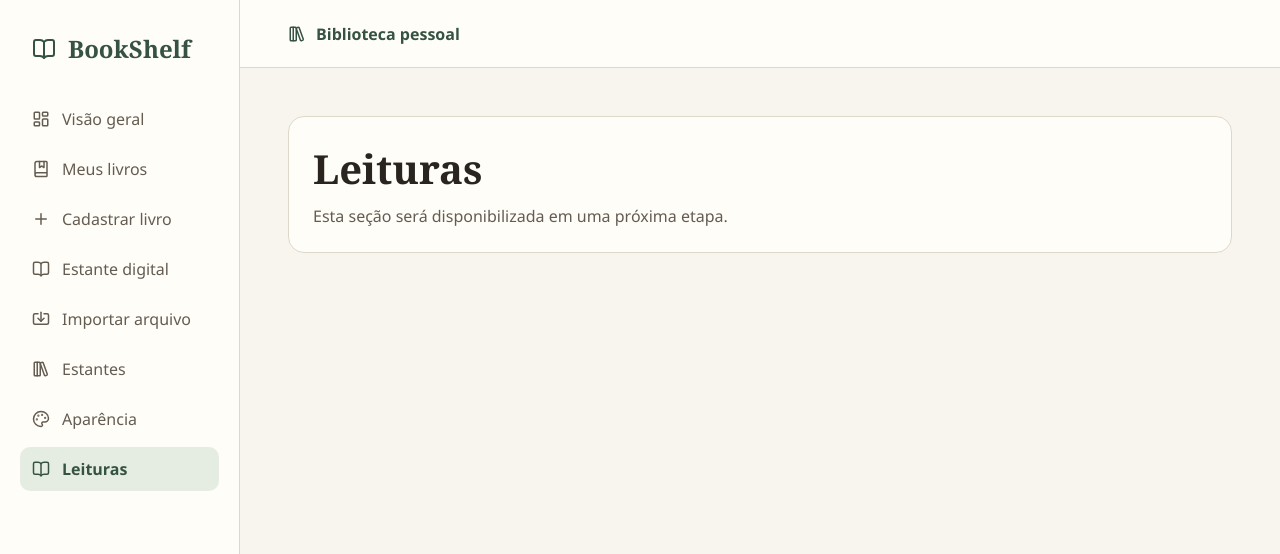
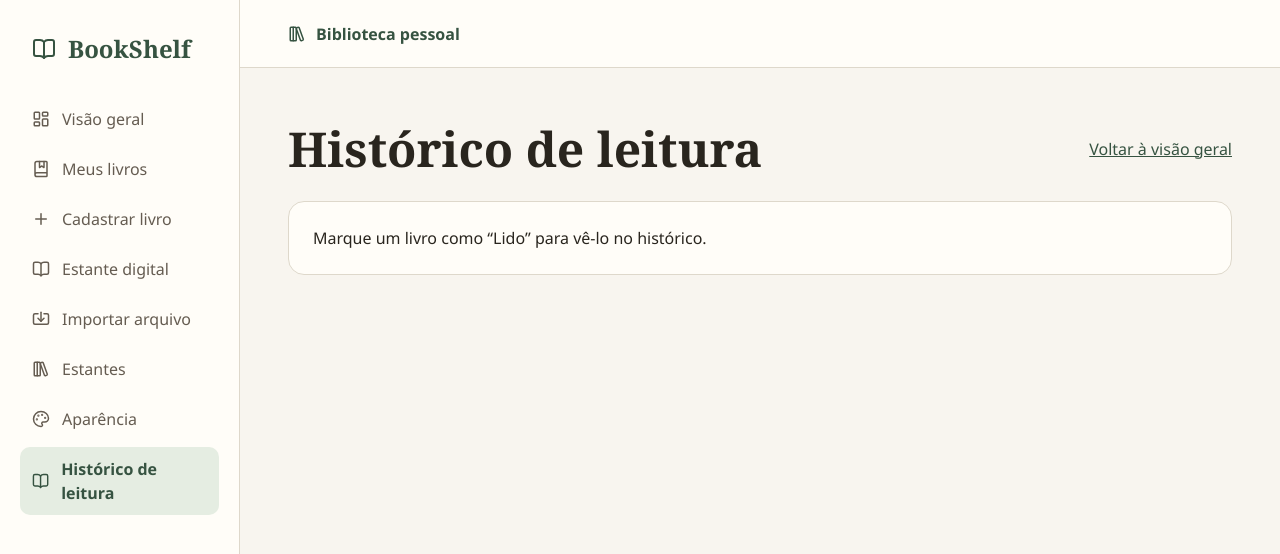
Before and after one commit to Ry4nBR/readverse, a React (Vite) app: page /leituras in a window 1280 px wide. Shown: the top 554 px of the page. Built offline with nearby package versions, Linux system fonts and the light colour scheme.

Commit message:
feat: apresenta o histórico de livros lidos

```diff
--- a/src/pages/DashboardPage.jsx
+++ b/src/pages/DashboardPage.jsx
@@ -53,6 +53,10 @@ export default function DashboardPage() {
           <BookOpen size={22} aria-hidden="true" />
           Estante digital
         </Link>
+        <Link to="/leituras" className={styles.library}>
+          <CheckCircle2 size={22} aria-hidden="true" />
+          Histórico de leitura
+        </Link>
       </nav>
       {error ? <section className={styles.listPanel}>
         <p role="alert">Não foi possível carregar o resumo da biblioteca.</p>
--- /dev/null
+++ b/src/pages/ReadingHistoryPage.jsx
@@ -0,0 +1,41 @@
+import { Link } from 'react-router-dom'
+import shared from '../components/PhysicalBook.module.css'
+import { useReadingCatalog } from '../hooks/useReadingCatalog.js'
+import { validReadingDate } from '../utils/reading.js'
+import { readingStats } from '../utils/readingStats.js'
+import styles from './ReadingHistoryPage.module.css'
+
+function ReadingDate({ value }) {
+  if (!validReadingDate(value)) return 'Sem data registrada'
+  return <time dateTime={value}>{value.split('-').reverse().join('/')}</time>
+}
+
+export default function ReadingHistoryPage() {
+  const { books, error, retry } = useReadingCatalog()
+  const finished = books ? readingStats(books).finished.sort((a, b) =>
+    b.activity.completedDate.localeCompare(a.activity.completedDate) || a.title.localeCompare(b.title, 'pt-BR'),
+  ) : []
+
+  return <section className={shared.page}>
+    <header className={shared.pageHeader}>
+      <h1>Histórico de leitura</h1>
+      <Link to="/">Voltar à visão geral</Link>
+    </header>
+    {error ? <div className={shared.panel}>
+      <p role="alert" className={shared.error}>Não foi possível carregar o histórico.</p>
+      <div><button type="button" className={shared.secondary} onClick={retry}>Tentar novamente</button></div>
+    </div> : !books ? <p role="status">Carregando histórico…</p> :
+      finished.length ? <ul className={styles.history}>
+        {finished.map(({ key, title, author, formatLabel, href, activity }) => (
+          <li key={key} className={shared.panel}>
+            <div><h2><Link to={href}>{title}</Link></h2><p>{author} · {formatLabel}</p></div>
+            <dl className={shared.metadata}>
+              <div><dt>Início</dt><dd><ReadingDate value={activity.startDate} /></dd></div>
+              <div><dt>Conclusão</dt><dd><ReadingDate value={activity.completedDate} /></dd></div>
+              <div><dt>Avaliação</dt><dd>{activity.rating ? activity.rating + ' de 5' : 'Sem avaliação'}</dd></div>
+            </dl>
+          </li>
+        ))}
+      </ul> : <p className={shared.panel}>Marque um livro como “Lido” para vê-lo no histórico.</p>}
+  </section>
+}
--- /dev/null
+++ b/src/pages/ReadingHistoryPage.module.css
@@ -0,0 +1,11 @@
+.history {
+  display: grid;
+  gap: 1rem;
+  margin: 0;
+  padding: 0;
+  list-style: none;
+  overflow-wrap: anywhere;
+}
+
+.history h2 { font: 700 1.375rem var(--serif); }
+.history p { color: var(--muted); }
--- a/src/routes/AppRoutes.jsx
+++ b/src/routes/AppRoutes.jsx
@@ -13,10 +13,11 @@ import NewPhysicalBookPage from '../pages/NewPhysicalBookPage.jsx'
 import NotFoundPage from '../pages/NotFoundPage.jsx'
 import PhysicalBookDetailsPage from '../pages/PhysicalBookDetailsPage.jsx'
 import PhysicalShelfPage from '../pages/PhysicalShelfPage.jsx'
+import ReadingHistoryPage from '../pages/ReadingHistoryPage.jsx'
 import SectionPage from '../pages/SectionPage.jsx'
 import { sections } from './sections.js'
 
-const futureSections = sections.filter(({ to }) => !['/cadastro', '/biblioteca', '/biblioteca-digital', '/importacao', '/estantes', '/aparencia'].includes(to))
+const futureSections = sections.filter(({ to }) => !['/cadastro', '/biblioteca', '/biblioteca-digital', '/importacao', '/estantes', '/aparencia', '/leituras'].includes(to))
 
 export default function AppRoutes() {
   return (
@@ -32,6 +33,7 @@ export default function AppRoutes() {
         <Route path="importacao" element={<DigitalImportPage />} />
         <Route path="aparencia" element={<AppearancePage />} />
         <Route path="estantes" element={<CustomShelvesPage />} />
+        <Route path="leituras" element={<ReadingHistoryPage />} />
         <Route path="cadastro" element={<NewPhysicalBookPage />} />
         {futureSections.map(({ to, label }) => (
           <Route key={to} path={to} element={<SectionPage title={label} />} />
--- a/src/routes/sections.js
+++ b/src/routes/sections.js
@@ -7,5 +7,5 @@ export const sections = [
   { to: '/importacao', label: 'Importar arquivo', icon: Import },
   { to: '/estantes', label: 'Estantes', icon: LibraryBig },
   { to: '/aparencia', label: 'Aparência', icon: Palette },
-  { to: '/leituras', label: 'Leituras', icon: BookOpen },
+  { to: '/leituras', label: 'Histórico de leitura', icon: BookOpen },
 ]
```
